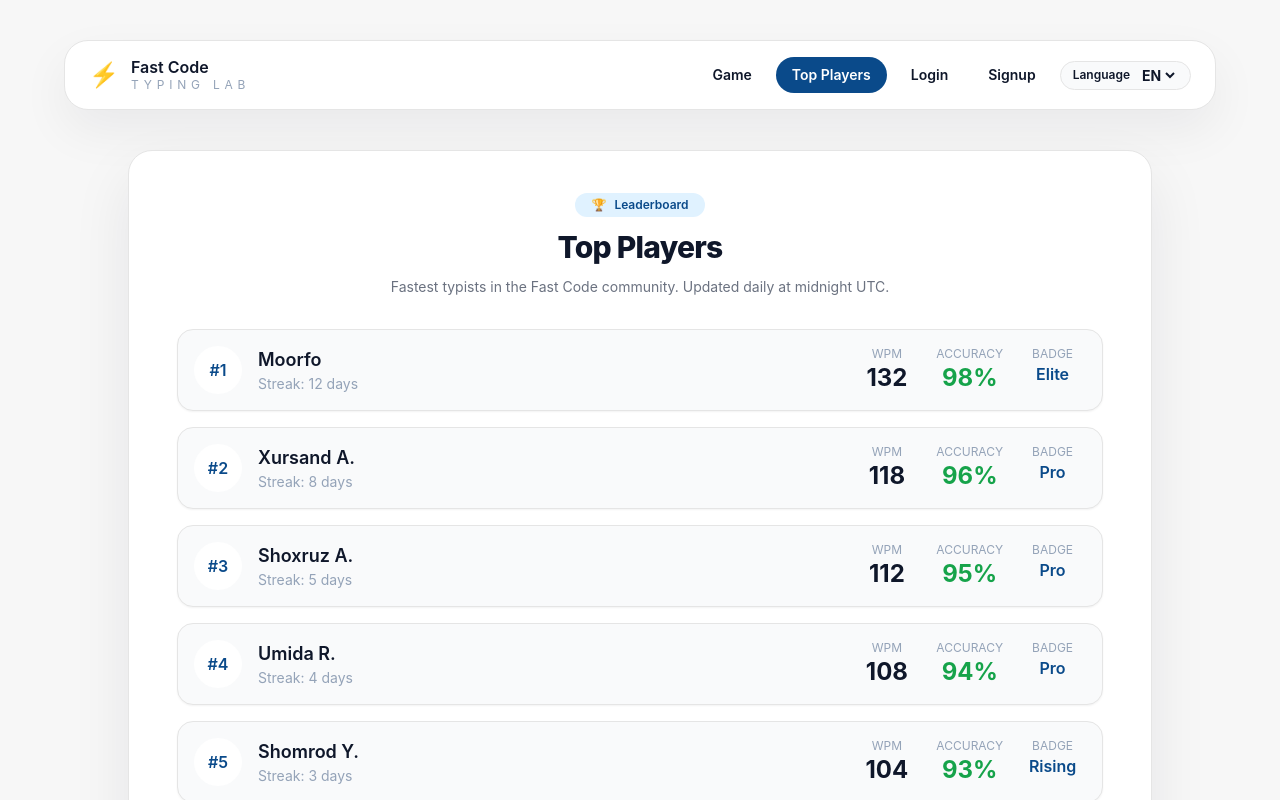
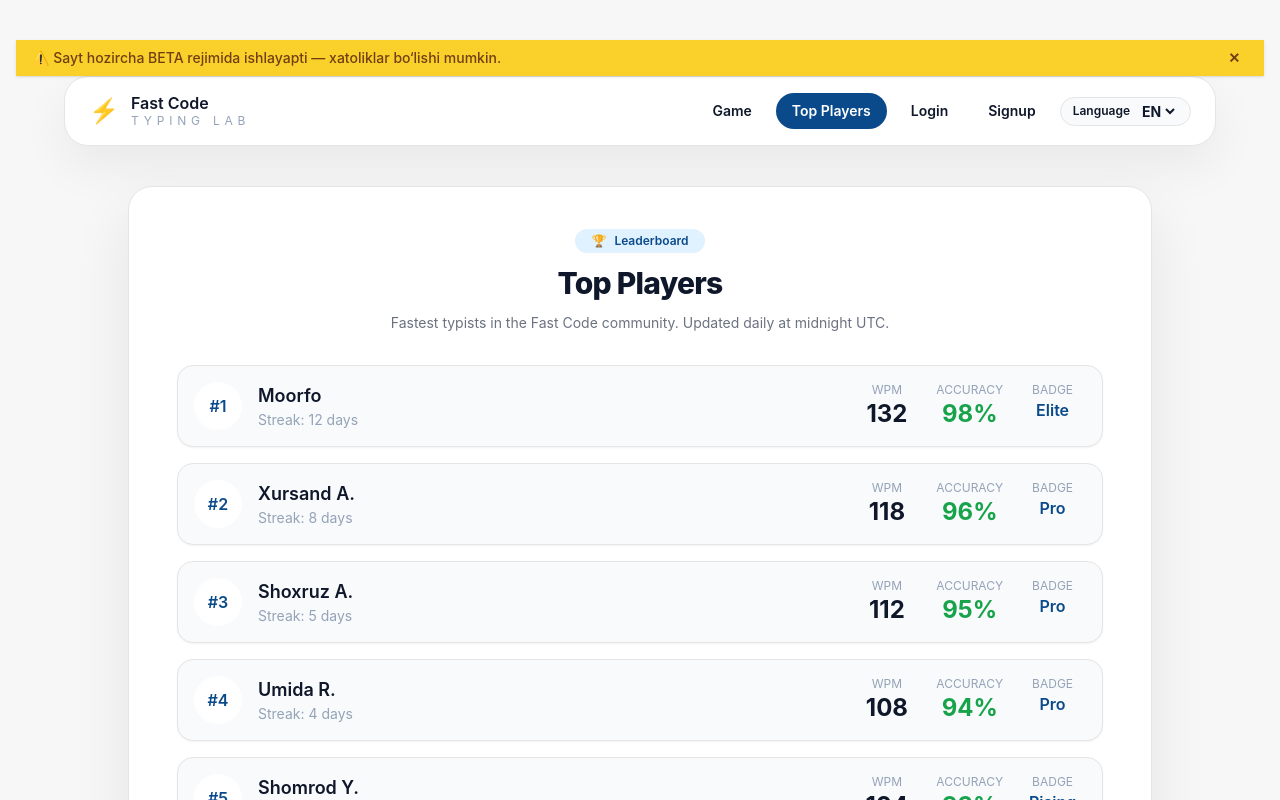
Before and after one commit to QuvonchbekBobojonov/fastcodinggame, a React (Vite) app: page /top-players in a window 1280 px wide. Shown: the top 800 px of the page. Built offline with nearby package versions, Linux system fonts and the light colour scheme.

Commit message:
betabanner added

```diff
--- a/src/App.tsx
+++ b/src/App.tsx
@@ -5,6 +5,7 @@ import FastCodeGame from './features/fastcode/FastCodeGame'
 import TopPlayersPage from './features/top-players/TopPlayersPage'
 import { useLanguage } from './i18n/LanguageProvider'
 import { LANGUAGE_OPTIONS, Locale } from './i18n/translations'
+import BetaBanner from './components/BetaBanner'
 
 const navLinkClasses = ({ isActive }: { isActive: boolean }) =>
   [
@@ -17,6 +18,7 @@ const App = () => {
 
   return (
     <div className="min-h-screen bg-[#f7f7f7] px-4 py-10 text-[#0f172a]">
+      <BetaBanner />
       <div className="mx-auto flex max-w-6xl flex-col gap-10">
         <header className="flex flex-wrap items-center justify-between gap-4 rounded-3xl border border-[#e5e5e5] bg-white px-6 py-4 shadow-[0_20px_50px_rgba(15,23,42,0.06)]">
           <div className="flex items-center gap-3">
--- /dev/null
+++ b/src/components/BetaBanner.tsx
@@ -0,0 +1,29 @@
+import { useState, useEffect } from "react"
+
+export default function BetaBanner() {
+  const [hidden, setHidden] = useState(false)
+
+  useEffect(() => {
+    const stored = localStorage.getItem("betaBannerHidden")
+    if (stored === "true") setHidden(true)
+  }, [])
+
+  const hide = () => {
+    localStorage.setItem("betaBannerHidden", "true")
+    setHidden(true)
+  }
+
+  if (hidden) return null
+
+  return (
+    <div className="w-full bg-yellow-400/90 backdrop-blur-md text-yellow-900 flex items-center justify-between py-2 px-4 text-sm font-medium shadow">
+      <span>⚠️ Sayt hozircha BETA rejimida ishlayapti — xatoliklar bo‘lishi mumkin.</span>
+      <button
+        onClick={hide}
+        className="text-yellow-900 font-bold px-2 hover:opacity-70"
+      >
+        ✕
+      </button>
+    </div>
+  )
+}
```
